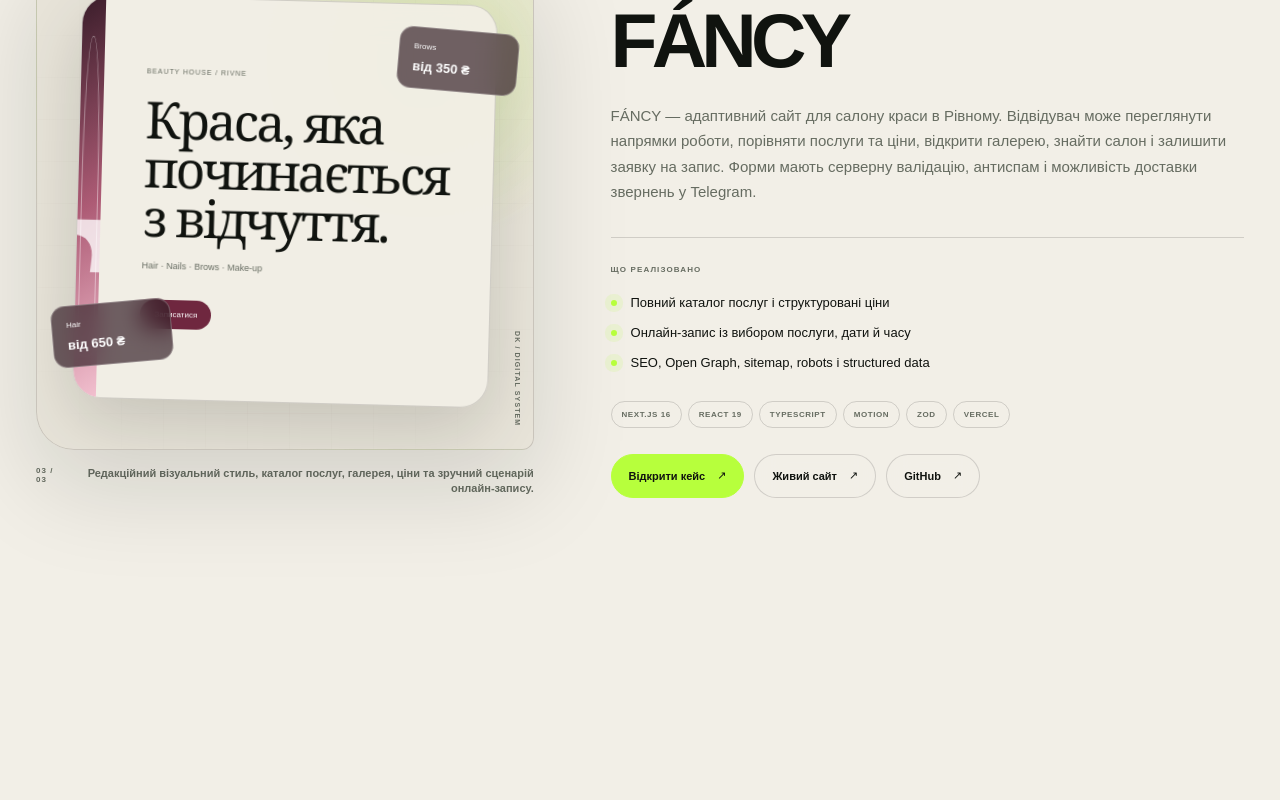
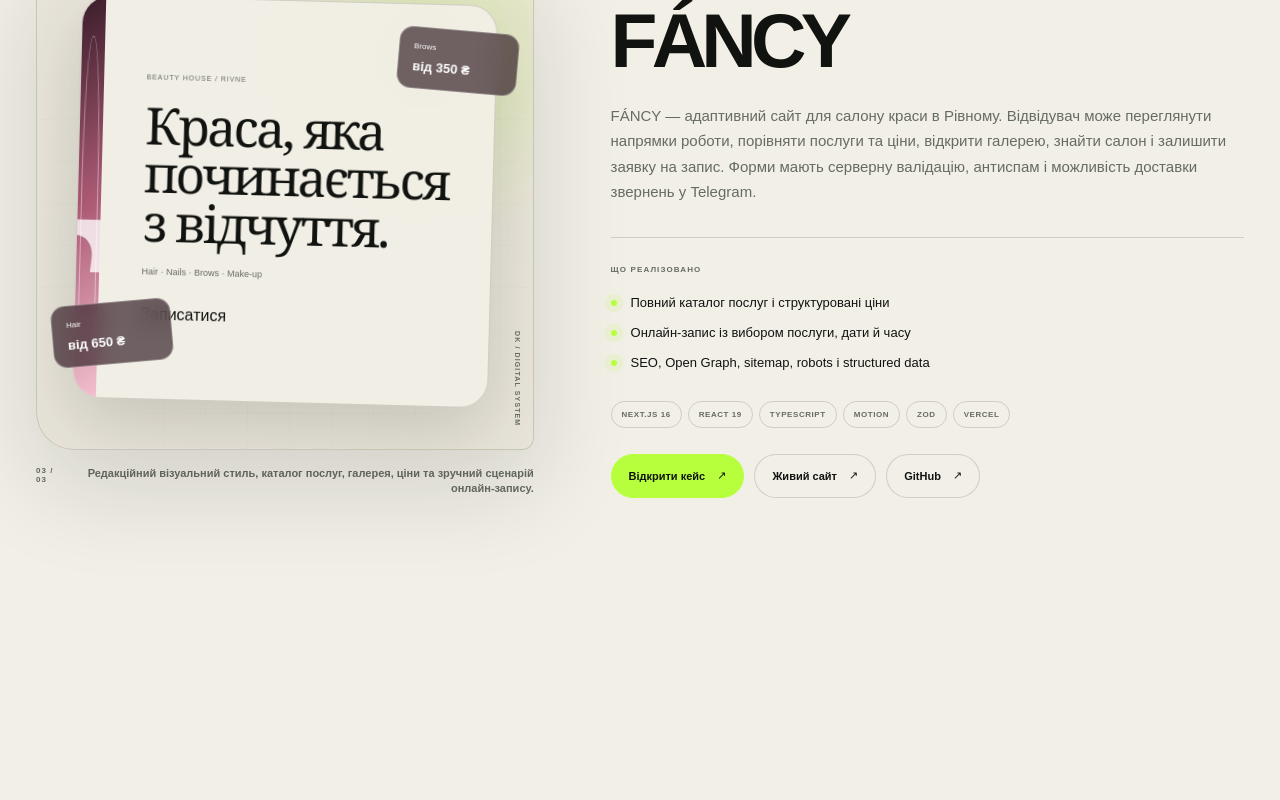
Before and after one commit to Ke1fosao/portfolio_1, a Next.js app: page /work in a window 1280 px wide. Shown: the part 4136-4936 px from the top of the page. Built offline with nearby package versions, Linux system fonts and the light colour scheme; no server answers.

Commit message:
fix: keep decorative project scenes non-interactive

```diff
--- a/components/work/project-scene.tsx
+++ b/components/work/project-scene.tsx
@@ -74,7 +74,7 @@
     <SceneShell slug="fancy" title="FÁNCY">
       <div className="wk-fancy-editorial">
         <div className="wk-fancy-photo"><span>F</span><i /></div>
-        <div className="wk-fancy-copy"><small>BEAUTY HOUSE / RIVNE</small><strong>Краса, яка починається з відчуття.</strong><p>Hair · Nails · Brows · Make-up</p><button type="button">Записатися</button></div>
+        <div className="wk-fancy-copy"><small>BEAUTY HOUSE / RIVNE</small><strong>Краса, яка починається з відчуття.</strong><p>Hair · Nails · Brows · Make-up</p><span className="wk-fancy-cta">Записатися</span></div>
       </div>
       <div className="wk-fancy-card is-a">Hair<br /><strong>від 650 ₴</strong></div>
       <div className="wk-fancy-card is-b">Brows<br /><strong>від 350 ₴</strong></div>
```
